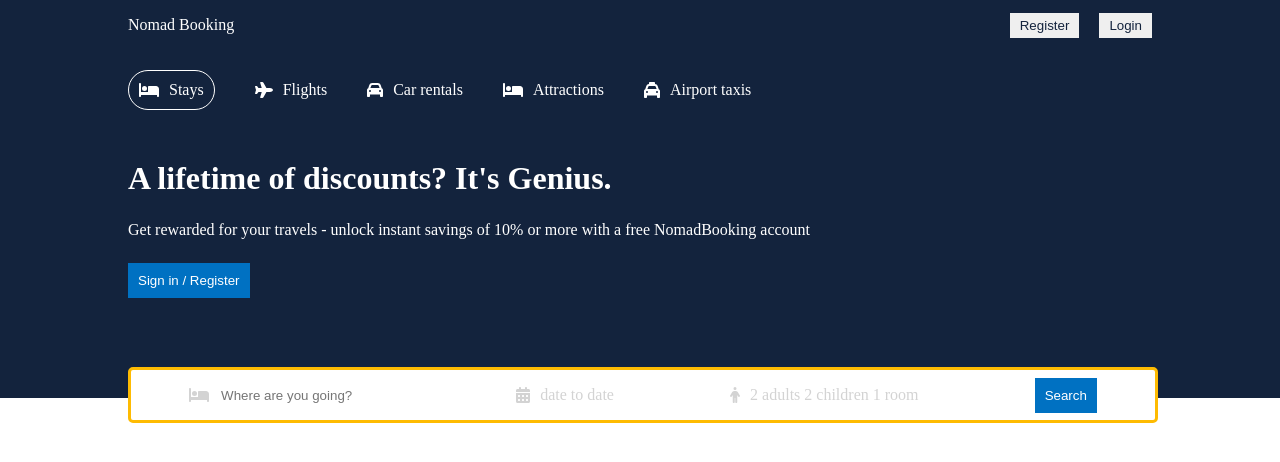
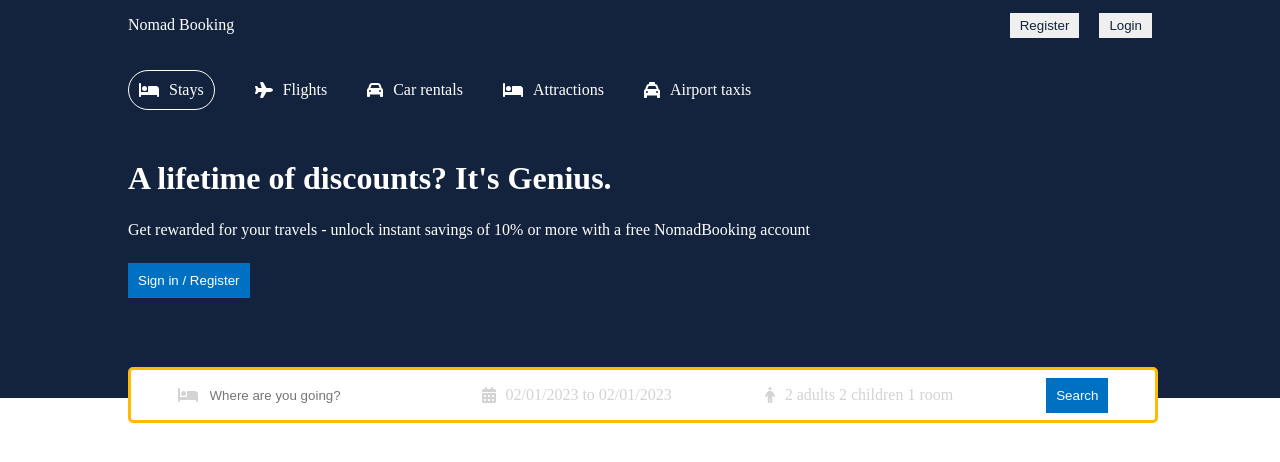
Before and after one commit to k-henningson/Nomad, a React (Create React App) app in the folder client/: page / in a window 1280 px wide. Shown: the top 462 px of the page. Built offline with nearby package versions, Linux system fonts and the light colour scheme.

Commit message:
install react date pick and date fns, create date selector and style date selector in header component

```diff
--- a/client/package.json
+++ b/client/package.json
@@ -10,7 +10,9 @@
     "@testing-library/jest-dom": "^5.16.5",
     "@testing-library/react": "^13.4.0",
     "@testing-library/user-event": "^13.5.0",
+    "date-fns": "^2.29.3",
     "react": "^18.2.0",
+    "react-date-range": "^1.4.0",
     "react-dom": "^18.2.0",
     "react-router-dom": "^6.8.0",
     "react-scripts": "5.0.1",
--- a/client/src/components/header/Header.jsx
+++ b/client/src/components/header/Header.jsx
@@ -7,9 +7,23 @@
   faTaxi,
 } from "@fortawesome/free-solid-svg-icons";
 import { FontAwesomeIcon } from "@fortawesome/react-fontawesome";
+import { useState } from "react";
+import { DateRange } from "react-date-range";
+import "react-date-range/dist/styles.css"; // main css file
+import "react-date-range/dist/theme/default.css"; // theme css file
+import { format } from "date-fns";
 import "./header.css";
 
 const Header = () => {
+  const [openDate, setOpenDate] = useState(false);
+  const [date, setDate] = useState([
+    {
+      startDate: new Date(),
+      endDate: new Date(),
+      key: "selection",
+    },
+  ]);
+
   return (
     <div className="header">
       <div className="headerContainer">
@@ -52,7 +66,22 @@
           </div>
           <div className="headerSearchItem">
             <FontAwesomeIcon icon={faCalendarDays} className="headerIcon" />
-            <span className="headerSearchText">date to date</span>
+            <span
+              onClick={() => setOpenDate(!openDate)}
+              className="headerSearchText"
+            >{`${format(date[0].startDate, "MM/dd/yyyy")} to ${format(
+              date[0].endDate,
+              "MM/dd/yyyy"
+            )}`}</span>
+            {openDate && (
+              <DateRange
+                className="date"
+                editableDateInputs={true}
+                onChange={(item) => setDate([item.selection])}
+                moveRangeOnFirstSelection={false}
+                ranges={date}
+              />
+            )}
           </div>
           <div className="headerSearchItem">
             <FontAwesomeIcon icon={faPerson} className="headerIcon" />
--- a/client/src/components/header/header.css
+++ b/client/src/components/header/header.css
@@ -77,3 +77,8 @@
   color: lightgray;
   cursor: pointer;
 }
+
+.date {
+  position: absolute;
+  top: 50px;
+}
```
Also changed, not shown: 1 other file (tests, documents, lock files or other folders).
